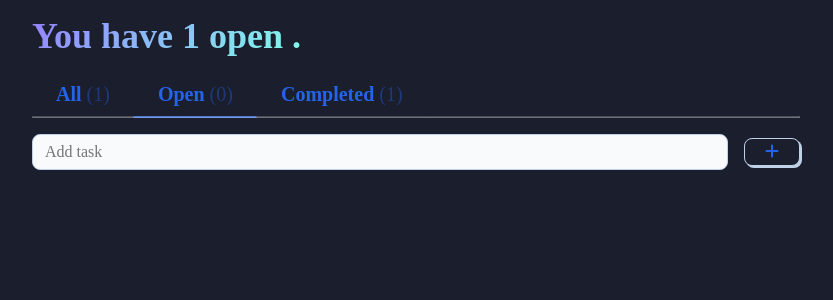
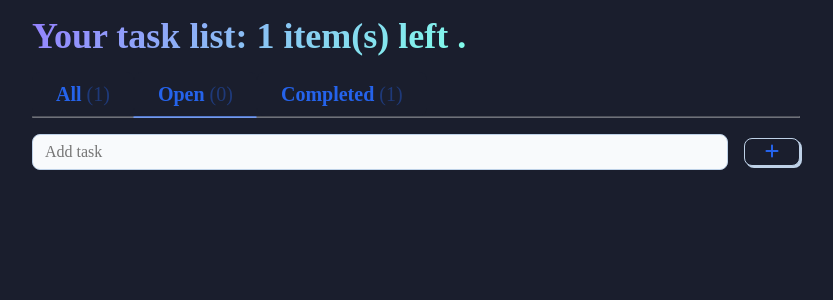
Before and after one commit to patriciakennedy/react-todo-app, a React (Vite) app: page / in a window 1280 px wide. Shown: the top 300 px of the page, without its empty margins (224-1057 px from the left). Built offline with nearby package versions, Linux system fonts and the light colour scheme; a web font is replaced by a local one.

Commit message:
Update task header to dynamically handle singular/plural tasks

```diff
--- a/src/components/Header.jsx
+++ b/src/components/Header.jsx
@@ -6,7 +6,7 @@ export function Header(props) {
     return (
         <header>
             <h1 className="text-gradient">
-                You have {todosLength} open {isTasksPlura}.
+                Your task list: {todosLength} item(s) left {isTasksPlura}.
             </h1>
         </header>
     );
```
